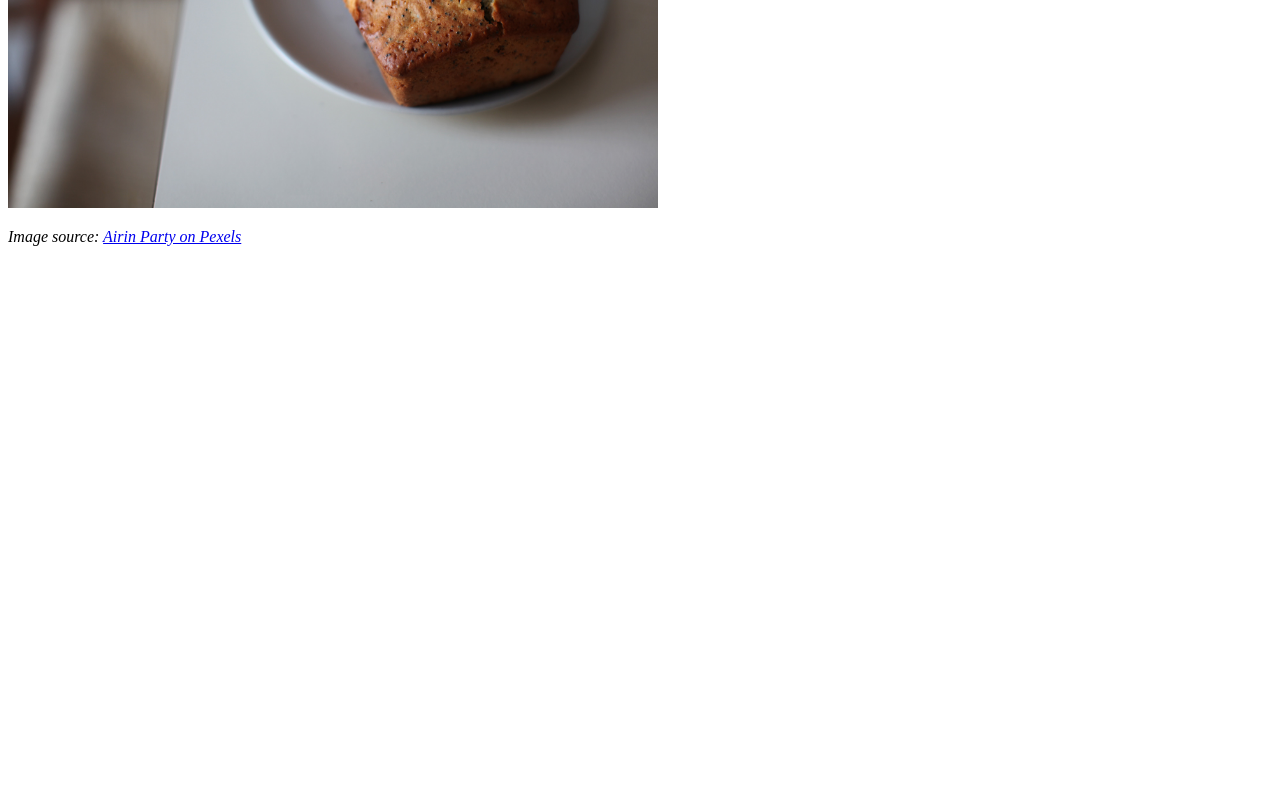
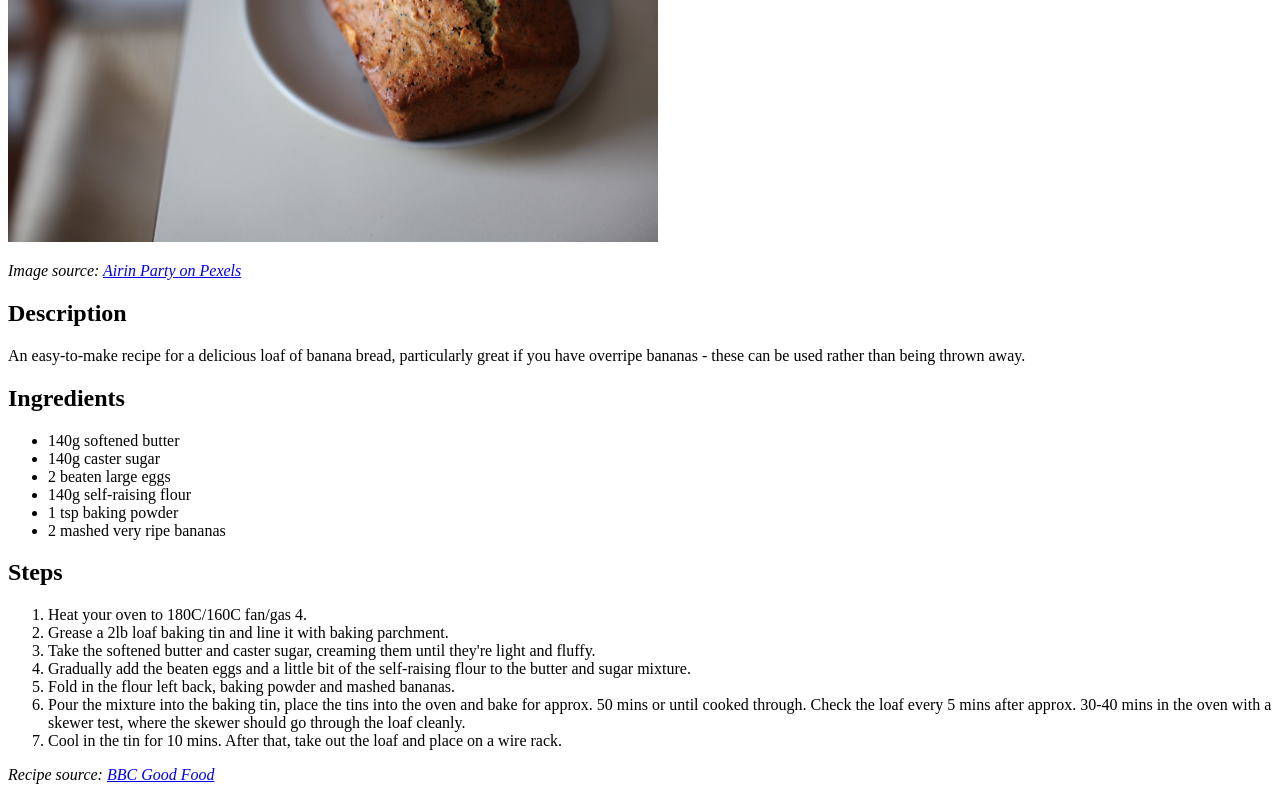
Before and after one commit to JHuggins11/odin-recipes, a plain HTML site: page recipes/banana-bread.html in a window 1280 px wide. Shown: the part 372-1172 px from the top of the page. Before the commit the page ends 800 px from the top, so only its background shows below. Drawn offline with Linux system fonts and the light colour scheme.

Commit message:
Update banana bread recipe page
Completed recipe page with sourced description, ingredients and steps.

```diff
--- a/recipes/banana-bread.html
+++ b/recipes/banana-bread.html
@@ -7,8 +7,42 @@
 
     <!-- Recipe: https://www.bbcgoodfood.com/recipes/brilliant-banana-loaf -->
     <body>
+        <p><a href="../index.html">Return to Home Page</a></p>
         <h1>Banana Bread</h1>
         <img src="../img/pexels-airin-party-830894.jpg" alt="A loaf of banana bread on a plate placed on top of a table" height="500px" width="650px">
         <p><em>Image source: <a href="https://www.pexels.com/photo/close-up-photography-of-banana-bread-on-saucer-830894/">Airin Party on Pexels</a></em></p>
+
+        <h2>Description</h2>
+        <p>
+            An easy-to-make recipe for a delicious loaf of banana bread, particularly great if you have overripe bananas - these can be used
+            rather than being thrown away.
+        </p>
+
+        <h2>Ingredients</h2>
+        <ul>
+            <li>140g softened butter</li>
+            <li>140g caster sugar</li>
+            <li>2 beaten large eggs</li>
+            <li>140g self-raising flour</li>
+            <li>1 tsp baking powder</li>
+            <li>2 mashed very ripe bananas</li>
+        </ul>
+
+        <h2>Steps</h2>
+        <ol>
+            <li>Heat your oven to 180C/160C fan/gas 4.</li>
+            <li>Grease a 2lb loaf baking tin and line it with baking parchment.</li>
+            <li>Take the softened butter and caster sugar, creaming them until they're light and fluffy.</li>
+            <li>Gradually add the beaten eggs and a little bit of the self-raising flour to the butter and sugar mixture.</li>
+            <li>Fold in the flour left back, baking powder and mashed bananas.</li>
+            <li>
+                Pour the mixture into the baking tin, place the tins into the oven and bake for approx. 50 mins or until cooked through.
+                Check the loaf every 5 mins after approx. 30-40 mins in the oven with a skewer test, where the skewer should go through
+                the loaf cleanly.
+            </li>
+            <li>Cool in the tin for 10 mins. After that, take out the loaf and place on a wire rack.</li>
+        </ol>
+
+        <p><em>Recipe source: <a href="https://www.bbcgoodfood.com/recipes/brilliant-banana-loaf">BBC Good Food</a></em></p>
     </body>
 </html>
```
